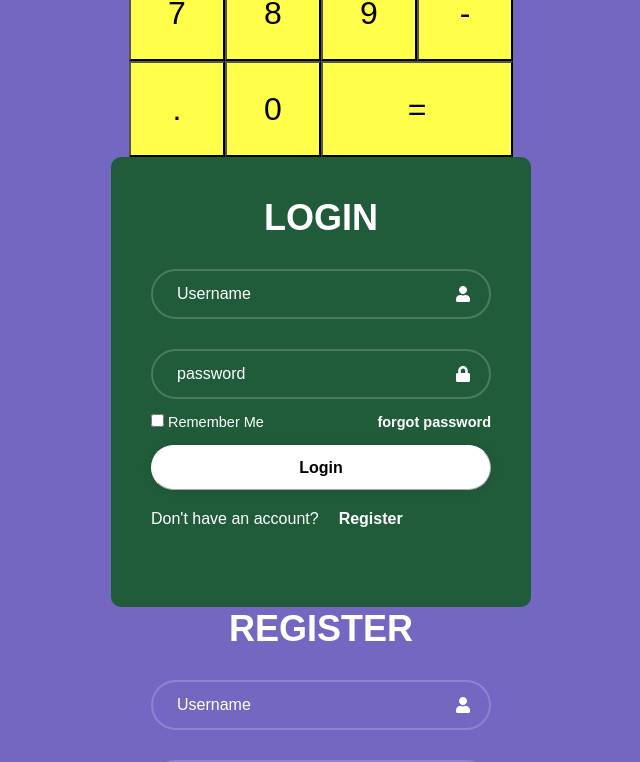
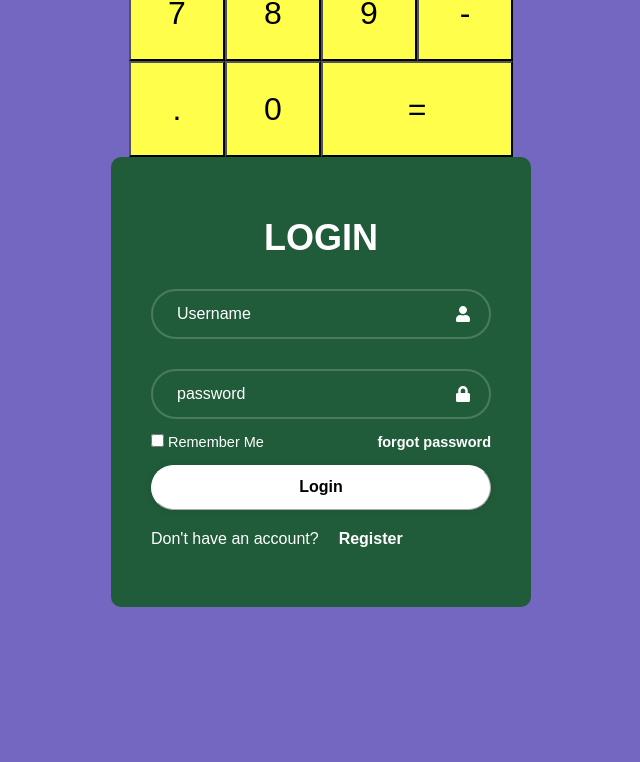
Before and after one commit to Gurmuked/react-apps, a React (Create React App) app in the folder project/: page / in a window 1280 px wide. Shown: the part 467-1229 px from the top of the page, without its empty margins (319-959 px from the left). After the commit the page ends 1074 px from the top, so only its background shows below. Built offline with nearby package versions, Linux system fonts and the light colour scheme.

Commit message:
create some animation and connect link

```diff
--- a/project/src/App.js
+++ b/project/src/App.js
@@ -1,13 +1,13 @@
 import React from 'react';
 import Calculator from '../src/components/Calculator/calculator.jsx';
-import Login from './components/login and registration/login.jsx';
+import LoginRegister from './components/login and registration/login.jsx';
 
 
 function App() {
   return (
     <div>
       <Calculator />
-      <Login />
+      <LoginRegister />
     </div>
   );
 }
--- a/project/src/components/login and registration/login.css
+++ b/project/src/components/login and registration/login.css
@@ -12,18 +12,44 @@ body{
   background-color: rgb(115, 103, 194);
 }
 .wrapper{
-  position: relative;
+
   width: 420px;
   height: 450px;
   background-color: rgb(32, 92, 58);
   border-radius: 10px;
   color: #fff;
+  display: flex;
+  align-items: center;
+  overflow: hidden;
+  position: relative;
+ transition: height .2s ease;
 }
+/* .wrapper.active{
+  height: 520px;
+} */
 .wrapper .form-box{
   width: 100%;
   padding: 40px;
+}
+.wrapper .form-box.Login{
+  transition: translate .18s ease;
+  translate: 0;
+}
+.wrapper.active .form-box.Login{
+  transition: none;
+  translate: -400px;
+}
+.wrapper .form-box.Register{
+  position: absolute;
+  transition: none;
+  translate: 400px;
+}
 
+.wrapper.active .form-box.Register{
+  transition: translate .18s ease;
+  translate: 0;
 }
+
 form h1{
   font-size: 36px;
   text-align: center;
--- a/project/src/components/login and registration/login.jsx
+++ b/project/src/components/login and registration/login.jsx
@@ -1,12 +1,24 @@
 import React from 'react';
+import { useState } from 'react';
 import { FaUser, FaLock } from "react-icons/fa";
 import { MdEmail } from "react-icons/md";
 import './login.css'
 
- function login() {
+ const LoginRegister = () =>{
+
+  const [action, setAction] = useState('');
+
+  const registerLink = () =>{
+    setAction('active');
+  };
+
+  const loginLink = () =>{
+    setAction('');
+  };
+
   return (
-    <div className='wrapper'>
-      <div className="form-box login">
+    <div className={`wrapper${action}`}>
+      <div className="form-box Login">
         <form>
           <h1>LOGIN</h1>
           <div className='inputBox'>
@@ -29,7 +41,7 @@ import './login.css'
 
           <div className='Register-link'>
             <p>Don't have an account?
-              <a href='#'>Register</a>
+              <a href='#' onClick={registerLink}>Register</a>
             </p>
           </div>
 
@@ -37,7 +49,7 @@ import './login.css'
       </div>
 
 
-      <div className="form-box Register">
+      <div className="form-box Register" >
         <form>
           <h1>REGISTER</h1>
           <div className='inputBox'>
@@ -64,7 +76,7 @@ import './login.css'
 
           <div className='Register-link'>
             <p>I Already have an account.
-              <a href='#'>Login</a>
+              <a href='#' onClick={loginLink}>Login</a>
             </p>
           </div>
 
@@ -73,4 +85,4 @@ import './login.css'
     </div>
   )
 }
-export default login;
+export default LoginRegister;
```
